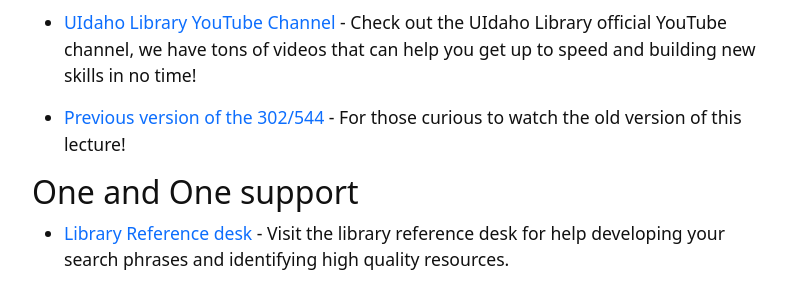
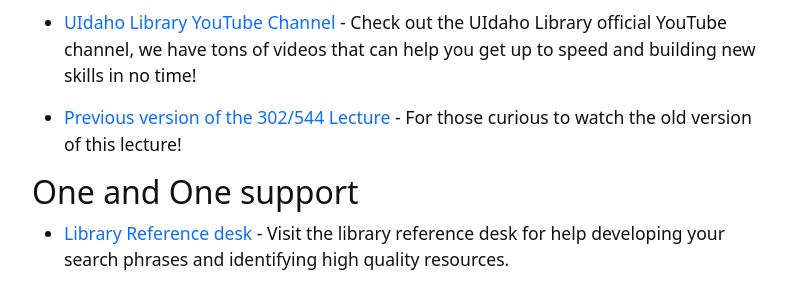
Before and after one commit to marcosvdotcom/Fall25_LibResearch, a Jekyll site: the page built from content/4-resources.md, in a window 1280 px wide. Shown: the part 1560-1852 px from the top of the page, without its empty margins (245-1034 px from the left). Built offline with Jekyll 4.4.1, drawn with Linux system fonts in a browser that asks for light colours.

Commit message:
Update 4-resources.md

```diff
--- a/content/4-resources.md
+++ b/content/4-resources.md
@@ -30,7 +30,7 @@ Some of the top databases in Education are:
 
 - [UIdaho Library YouTube Channel](https://www.youtube.com/@UofILibrary/video) - Check out the UIdaho Library official YouTube channel, we have tons of videos that can help you get up to speed and building new skills in no time!
 
-- [Previous version of the 302/544](https://www.youtube.com/watch?v=mak6PeSZoBU&feature=youtu.be) - For those curious to watch the old version of this lecture!
+- [Previous version of the 302/544 Lecture](https://www.youtube.com/watch?v=mak6PeSZoBU&feature=youtu.be) - For those curious to watch the old version of this lecture!
 
 ## One and One support
 
```
